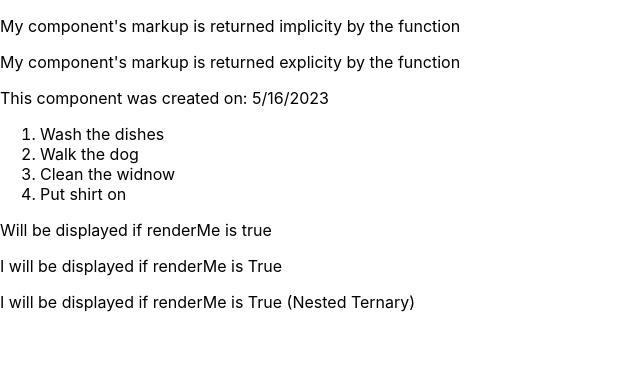
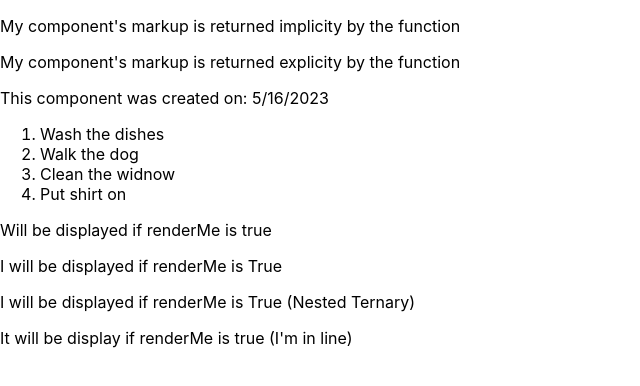
Before and after one commit to Emil88PL/my_second_app, a React (Create React App) app: page / in a window 1280 px wide. Shown: the top 386 px of the page, without its empty margins (0-640 px from the left). Built offline with nearby package versions, Linux system fonts and the light colour scheme.

Commit message:
Inline logical expression

```diff
--- a/src/App.js
+++ b/src/App.js
@@ -7,6 +7,8 @@ import ComponentsWithArrayOfData from './Components/ComponentWithArrayOfData';
 import ConditionalRender from './Components/ConditionalRender';
 import ConditionalRender2 from './Components/ConditionalRender2';
 import ConditionalRender3 from './Components/ConditionalRender3';
+import InlineLogicalExpression from './Components/InlineLogicalExpression';
+
 
 
 
@@ -22,6 +24,7 @@ function App() {
       <ConditionalRender />
       <ConditionalRender2 />
       <ConditionalRender3 />
+      <InlineLogicalExpression />
     </React.Fragment>
   )
 };
--- /dev/null
+++ b/src/Components/InlineLogicalExpression.js
@@ -0,0 +1,20 @@
+import React from 'react';
+
+const InlineLogicalExpression = () => {
+
+    const renderMe = true;
+    const dontRenderMe = false;
+
+
+  return (
+    <>
+        {(renderMe) && <p>It will be display if renderMe is true (I'm in line)</p>}
+        {(!renderMe && !dontRenderMe) && <p>I will be diplayed if dontRenderMe is false</p>}
+        {(!renderMe && dontRenderMe) && <p>I will be displayed if render me is false and dontRenderMe is true</p>}
+    </>
+  )
+
+
+};
+
+export default InlineLogicalExpression
```
